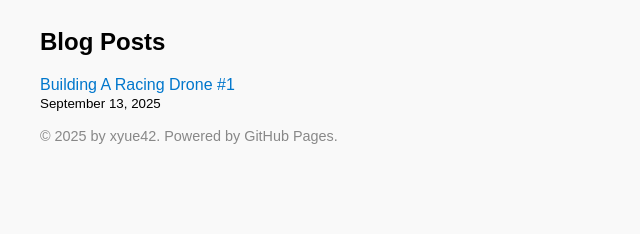
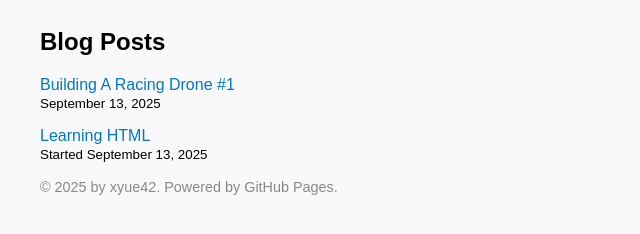
Before and after one commit to xyue42/xyue42.github.io, a plain HTML site: page index.html in a window 1280 px wide. Shown: the part 118-352 px from the top of the page, without its empty margins (0-640 px from the left). Drawn offline with Linux system fonts and the light colour scheme.

Commit message:
Update index.html

```diff
--- a/index.html
+++ b/index.html
@@ -29,6 +29,11 @@
         <small>September 13, 2025</small>
       </li>
       <!-- Add more posts here -->
+       <li>
+        <a href="post2.html">Learning HTML</a>
+        <br>
+        <small> Started September 13, 2025</small>
+      </li>
     </ul>
   </section>
   <footer>
```
